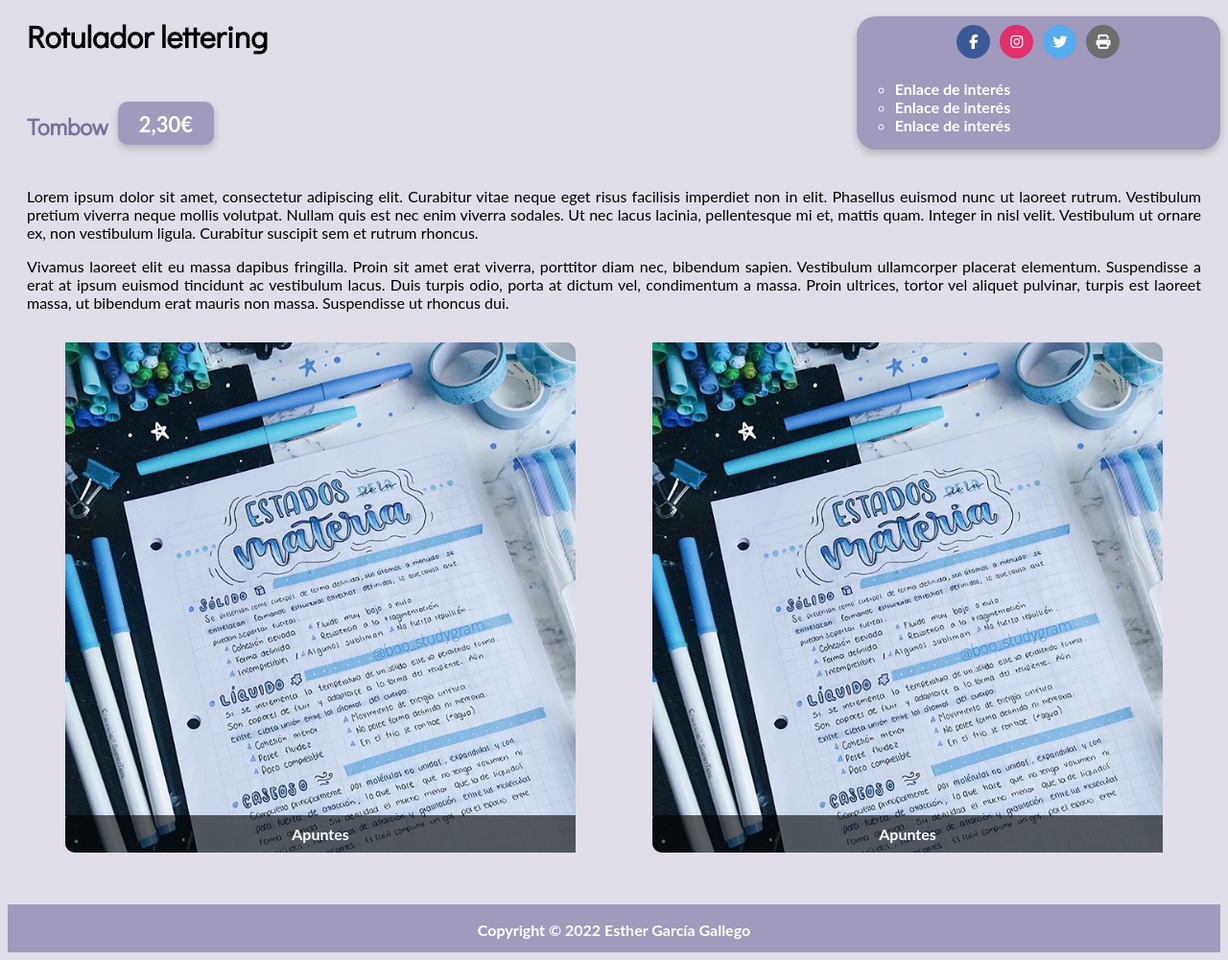
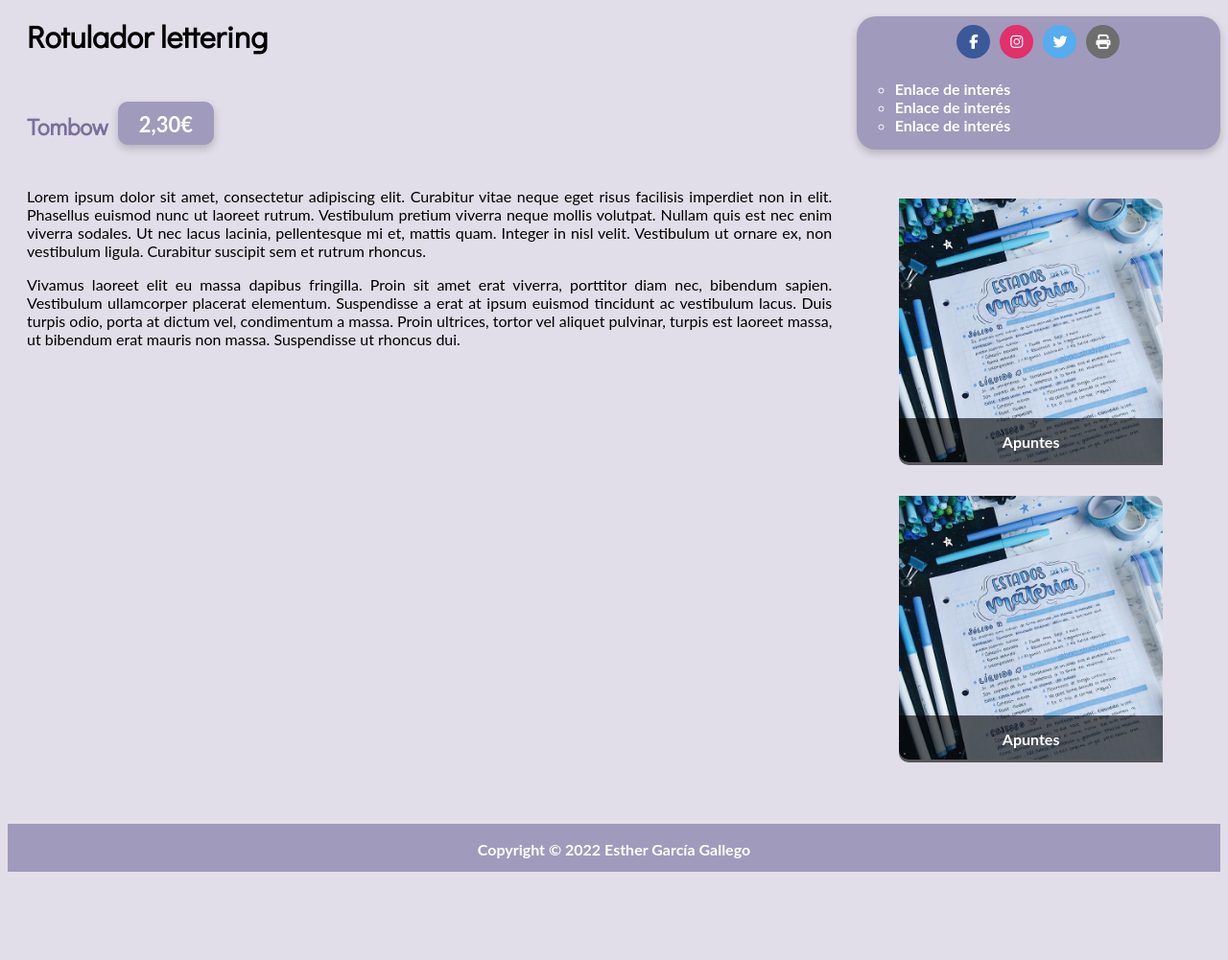
Before and after one commit to stardusther/SIBW, a PHP site: page /src/producto.html in a window 1280 px wide. Shown: the part 372-1373 px from the top of the page at 96% size. After the commit the page ends 1281 px from the top, so only its background shows below. Run offline with PHP 8.4, Linux system fonts and the light colour scheme; some libraries are stand-ins or nearby versions.

Commit message:
Finiquitao

```diff
--- a/assets/general.css
+++ b/assets/general.css
@@ -10,6 +10,7 @@ body {
 
 /* Contenedor principal de los productos y la sidebar */
 .flex-cuerpo{
+    /*display: flex;*/
     width: 100%;
     height: 100%;
     margin-top: 20px;
--- a/assets/productinfo.css
+++ b/assets/productinfo.css
@@ -27,7 +27,7 @@
 .article-flex{
 	display:flex;
 	justify-content: center;
-	flex-direction: column;
+	flex-direction: row;
 }
 
 article{
@@ -54,29 +54,24 @@ article h4 {
 /* Imagen Producto */
 .img-flex{
 	display: flex;
-	justify-content: space-evenly;
-	flex-direction: row;
+	justify-content: space-between;
+	flex-direction: column;
 	width: 100%;
-	/*border: black solid;*/
+	margin-left: 30px;
+	margin-top: 1%;
+	margin-bottom: 10px;
 }
 
-@media (min-width: 1000px){
-	.flex-container {
-		flex-direction: column;
-	}
-}
 
 .image-container img {
-	display: flex;
-	width: inherit;
+	width: 100%;
 	border-radius: 0px 10px;
 	min-width: 200px;
 }
 
 .image-container {
 	position: relative;
-	width: 100%; /*TODO por qué se ve tan pequeño?*/
-	/*border: #3B5998 dashed;*/
+	max-width: 100%; /*TODO por qué se ve tan pequeño?*/
 }
 
 .image-container figcaption {
@@ -86,8 +81,8 @@ article h4 {
 	font-weight: bolder;
 	box-sizing: border-box;
 	border-bottom-left-radius: 10px;
-	width: inherit;
-	padding: 10px;
+	width: 100%;
+	padding: 15px;
 	color: white;
 	text-align: center;
 	background: rgba(0, 0, 0, 0.6);
--- a/src/producto.html
+++ b/src/producto.html
@@ -85,6 +85,7 @@
                     tincidunt ac vestibulum lacus. Duis turpis odio, porta at dictum vel, condimentum a massa. Proin
                     ultrices, tortor vel aliquet pulvinar, turpis est laoreet massa, ut bibendum erat mauris non massa.
                     Suspendisse ut rhoncus dui.</p>
+            </div>
 
             <div class="img-flex">
                 <figure class="image-container">
@@ -98,7 +99,6 @@
                 </figure>
             </div>
         </div>
-        </div>
     </article>
 </div>
 
--- a/src/producto_imprimir.html
+++ b/src/producto_imprimir.html
@@ -80,6 +80,7 @@
                     tincidunt ac vestibulum lacus. Duis turpis odio, porta at dictum vel, condimentum a massa. Proin
                     ultrices, tortor vel aliquet pulvinar, turpis est laoreet massa, ut bibendum erat mauris non massa.
                     Suspendisse ut rhoncus dui.</p>
+            </div>
 
             <div class="img-flex">
                 <figure class="image-container">
@@ -93,7 +94,6 @@
                 </figure>
             </div>
         </div>
-        </div>
     </article>
 </div>
 
```
Also changed, not shown: assets/printstyle.css (+14 -14 lines). Lines whose indentation alone changed are shown as unchanged.
